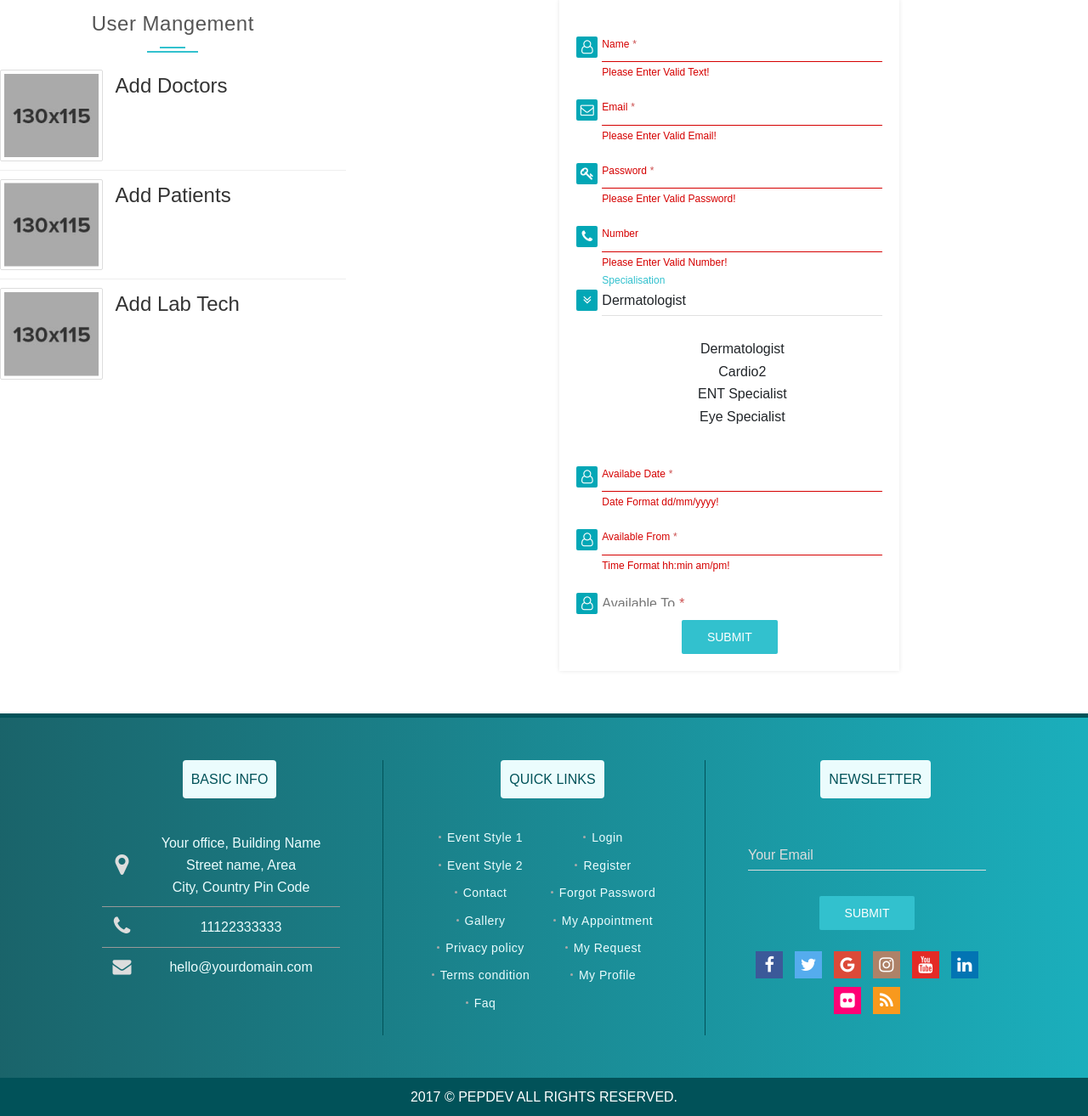
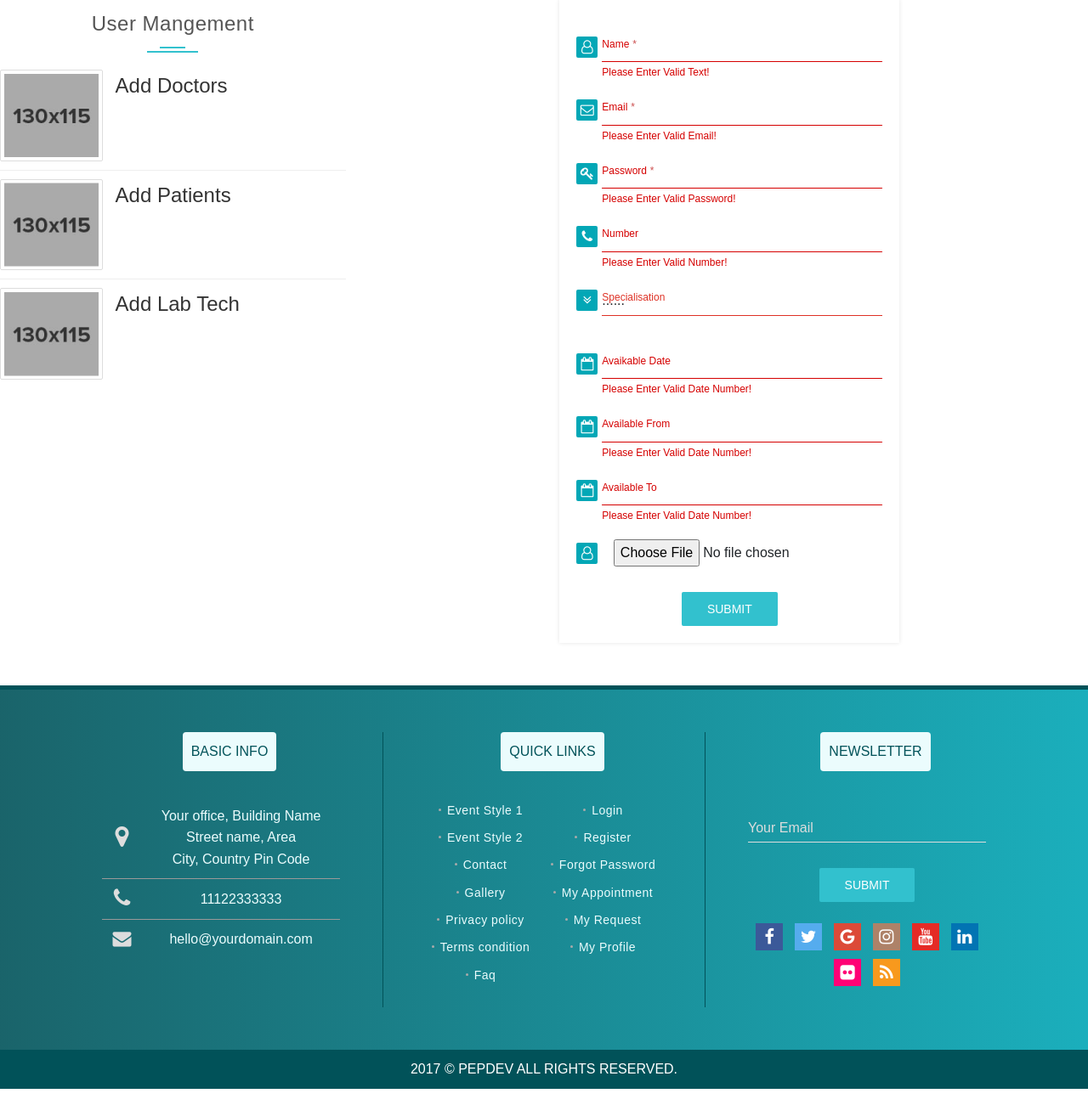
Before and after one commit to antodasns/hospital_management, a Django app: page /login/formp/ in a window 1280 px wide. Shown: the part 473-1787 px from the top of the page at 85% size. After the commit the page ends 1755 px from the top, so only its background shows below. Run offline with Django 3.2, Linux system fonts and the light colour scheme; some libraries are stand-ins or nearby versions.

Commit message:
18/9-home

```diff
--- a/doctors/models.py
+++ b/doctors/models.py
@@ -40,9 +40,9 @@ class Doctor(models.Model):
 class Doctor_timing(models.Model):
 	timing_id=models.AutoField(max_length=11,primary_key=True)
 	doctor_user_id=models.IntegerField()
-	date=models.CharField(max_length=50)
-	available_from=models.CharField(max_length=50)
-	available_to=models.CharField(max_length=50)
+	date=models.DateField(max_length=50)
+	available_from=models.TimeField(max_length=50)
+	available_to=models.TimeField(max_length=50)
 	class Meta:
     	verbose_name_plural="Doctor_timing"
     def __str__(self):
--- a/login/forms.py
+++ b/login/forms.py
@@ -1,4 +1,6 @@
 from django import forms
+from django.contrib.admin.widgets import AdminDateWidget
+from django.forms.fields import DateField
 
 designation= (
 ('1','Admin'),
@@ -8,6 +10,7 @@ designation= (
 )
 
 doctors= (
+	('','......'),
 	('1','Dermatologist'),
 	('2','Cardio'),
 	('3','ENT Specialist'),
@@ -40,11 +43,10 @@ class Patientreg(forms.Form):
 		'pattern':'[0-9]{10}','id':'sample-number-1'}))
 	status=forms.ChoiceField(choices=status,widget=forms.Select(attrs={'class':'mdl-selectfield__select',
 		'id':'sample-selectlist-1'}))
-	admit=forms.CharField(widget=forms.TextInput(attrs={'class':'mdl-textfield__input',
-		'pattern':'[0-9]{2}/[0-9]{2}/[0-9]{4}','id':'sample-text-1'}))
-	discharge=forms.CharField(widget=forms.TextInput(attrs={'class':'mdl-textfield__input',
-		'pattern':'[0-9]{2}/[0-9]{2}/[0-9]{4}','id':'sample-text-1'}))
-
+	admit=forms.DateField(widget=forms.DateInput(attrs={'class':'mdl-textfield__input',
+		'onfocus':'(this.type="date")','onblur':'(this.type="text")','id':'appointment-date'}))
+	discharge=forms.DateField(widget=forms.DateInput(attrs={'class':'mdl-textfield__input',
+		'onfocus':'(this.type="date")','onblur':'(this.type="text")','id':'appointment-date'}))
 
 #add doctors
 class Doctorreg(forms.Form):
@@ -57,13 +59,12 @@ class Doctorreg(forms.Form):
 		'pattern':'[0-9]{10}','id':'sample-number-1'}))
 	specialisation=forms.ChoiceField(choices=doctors,widget=forms.Select(attrs={'class':'mdl-selectfield__select',
 		'id':'sample-selectlist-1'}))
-	available_from=forms.CharField(widget=forms.TextInput(attrs={'class':'mdl-textfield__input',
-		'pattern':'[1-12]{2}:[0-60]{2} [apm]{2}','id':'sample-text-1'}))
-	available_to=forms.CharField(widget=forms.TextInput(attrs={'class':'mdl-textfield__input',
-		'pattern':'[1-12]{2}:[0-60]{2} [apm]{2}','id':'sample-text-1'}))
-	available_date=forms.CharField(widget=forms.TextInput(attrs={'class':'mdl-textfield__input',
-		'pattern':'[0-9]{2}/[0-9]{2}/[0-9]{4}',
-		'id':'sample-text-1'}))
+	available_date=forms.DateField(widget=forms.DateInput(attrs={'class':'mdl-textfield__input',
+		'onfocus':'(this.type="date")','onblur':'(this.type="text")','id':'appointment-date'}))
+	available_from=forms.TimeField(widget=forms.TimeInput(attrs={'class':'mdl-textfield__input',
+		'onfocus':'(this.type="time")','onblur':'(this.type="text")','id':'appointment-date'}))
+	available_to=forms.TimeField(widget=forms.TimeInput(attrs={'class':'mdl-textfield__input',
+		'onfocus':'(this.type="time")','onblur':'(this.type="text")','id':'appointment-date'}))
 	photo=forms.ImageField()
 
 #add lab_tech
--- a/login/templates/sidebarform/formdoctor.html
+++ b/login/templates/sidebarform/formdoctor.html
@@ -85,22 +85,30 @@
                 <div class="mdl-selectfield mdl-js-selectfield mdl-selectfield--floating-label form-input-icon">
                     <i class="fa fa-angle-double-down"></i>
                     {{form.specialisation}}
-                        <option value="">&nbsp;</option>
-                        <option value="1">Dermatologist</option>
-                        <option value="2">Cardio2</option>
-                        <option value="3">ENT Specialist</option>
-                        <option value="4">Eye Specialist</option>
+
 
                     </select>
                     <label class="mdl-selectfield__label" for="sample-selectlist-1">Specialisation</label>
                 </div>
                 <div class="mdl-textfield mdl-js-textfield mdl-textfield--floating-label form-input-icon">
-                    <i class="fa fa-user-o"></i>
+                    <i class="fa fa-calendar-o"></i>
                     {{form.available_date}}
-                    <label class="mdl-textfield__label" for="sample-text-1">Availabe Date<em> *</em></label>
-                    <span class="mdl-textfield__error">Date Format dd/mm/yyyy!</span>
+                    <label class="mdl-textfield__label" for="appointment-date">Avaikable Date</label>
+                    <span class="mdl-textfield__error">Please Enter Valid Date Number!</span>
                 </div>
                 <div class="mdl-textfield mdl-js-textfield mdl-textfield--floating-label form-input-icon">
+                    <i class="fa fa-calendar-o"></i>
+                    {{form.available_from}}
+                    <label class="mdl-textfield__label" for="appointment-date">Available From</label>
+                    <span class="mdl-textfield__error">Please Enter Valid Date Number!</span>
+                </div>
+                <div class="mdl-textfield mdl-js-textfield mdl-textfield--floating-label form-input-icon">
+                    <i class="fa fa-calendar-o"></i>
+                    {{form.available_to}}
+                    <label class="mdl-textfield__label" for="appointment-date">Available To</label>
+                    <span class="mdl-textfield__error">Please Enter Valid Date Number!</span>
+                </div>
+                <!--<div class="mdl-textfield mdl-js-textfield mdl-textfield--floating-label form-input-icon">
                     <i class="fa fa-user-o"></i>
                     {{form.available_from}}
                     <label class="mdl-textfield__label" for="sample-text-1">Available From<em> *</em></label>
@@ -108,9 +116,15 @@
                 </div>
                 <div class="mdl-textfield mdl-js-textfield mdl-textfield--floating-label form-input-icon">
                     <i class="fa fa-user-o"></i>
-                    {{form.to}}
+                    {{form.available_to}}
                     <label class="mdl-textfield__label" for="sample-text-1">Available To<em> *</em></label>
                     <span class="mdl-textfield__error">Time Format hh:min am/pm!</span>
+                </div>-->
+                <div class="mdl-textfield mdl-js-textfield mdl-textfield--floating-label form-input-icon">
+                    <i class="fa fa-user-o"></i>
+                    {{form.photo}}
+
+
                 </div>
                 <div class="form-submit">
                     <button class="mdl-button mdl-js-button mdl-js-ripple-effect button button-primary">Submit</button>
--- a/patients/models.py
+++ b/patients/models.py
@@ -35,8 +35,8 @@ class Reports(models.Model):
 class Admit(models.Model):
 	admit_id=models.AutoField(max_length=11,primary_key=True)
 	patient_user_id=models.IntegerField()
-	admit_date=models.CharField(max_length=50)
-	discharge_date=models.CharField(max_length=50)
+	admit_date=models.DateField(max_length=50)
+	discharge_date=models.DateField(max_length=50)
 	class Meta:
 		verbose_name_plural="Admit_details"
 	def __str__(self):
```
Also changed, not shown: login/templates/sidebarform/formpatient.html (+7 -14 lines).
